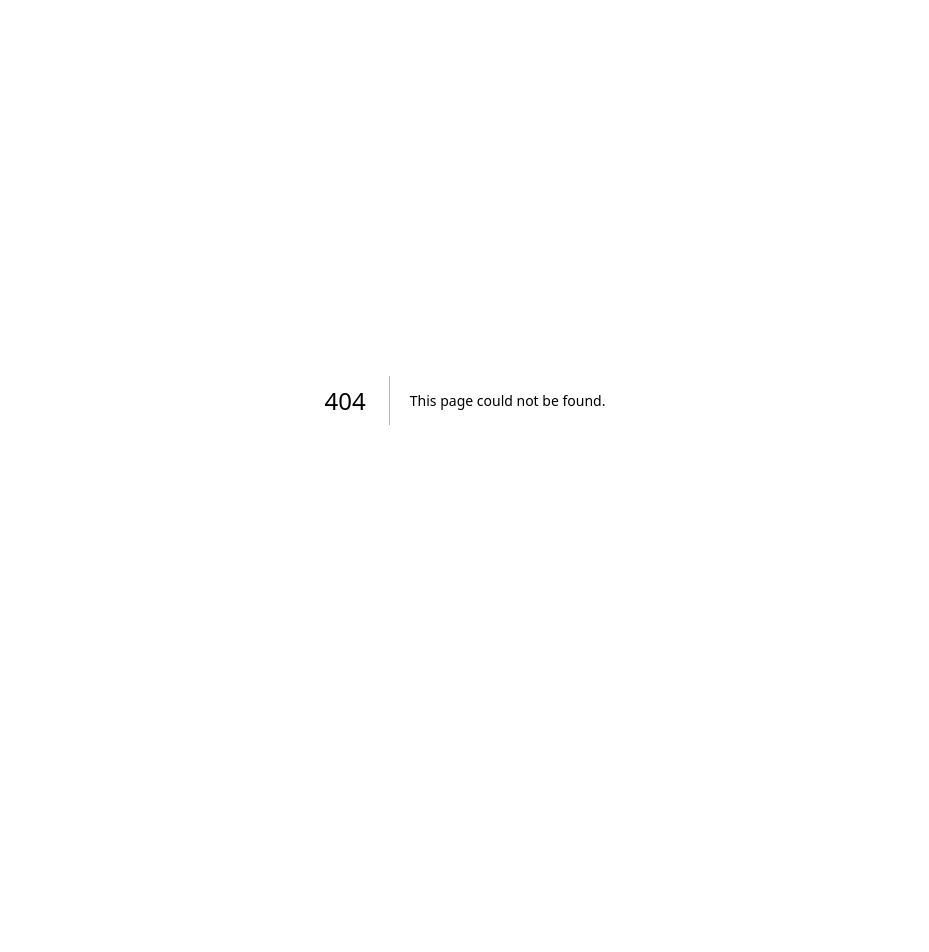
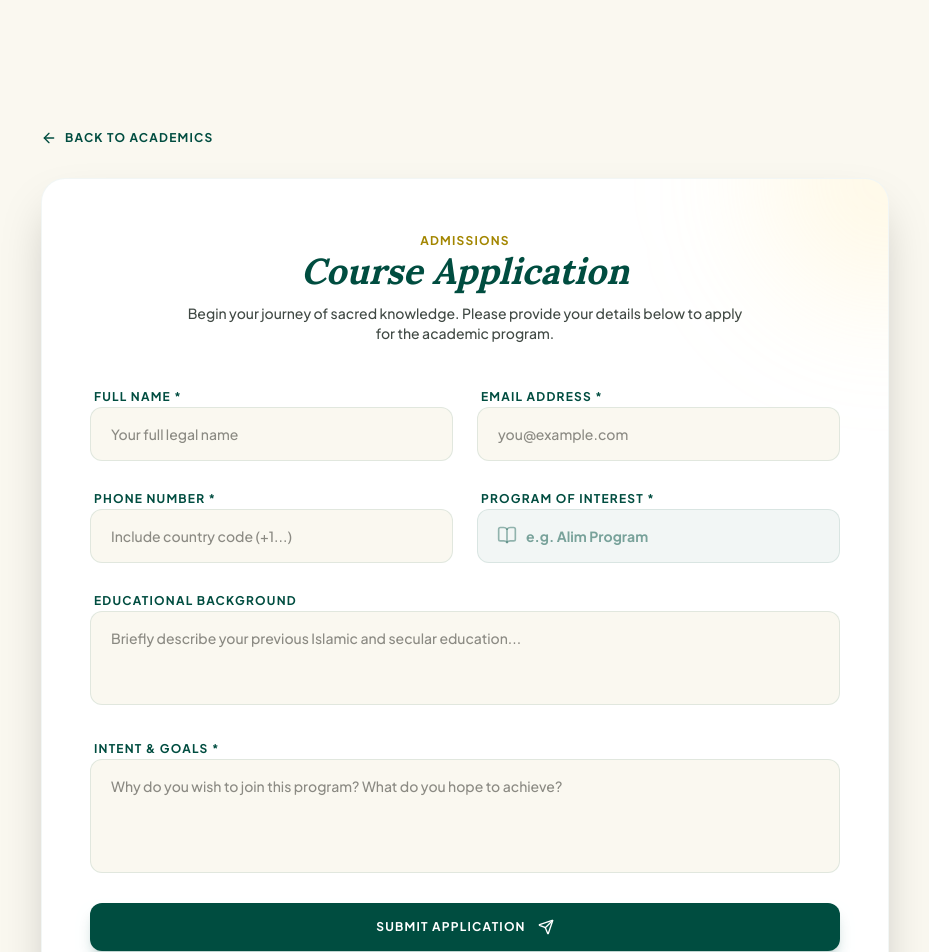
Before and after one commit to jamiasiddiqia/JAMIA-SIDDIQIYYAH, a Next.js app: page /apply in a window 1280 px wide. Before the commit this address had no page. Shown: the top 952 px of the page, without its empty margins (175-1104 px from the left). Before the commit the page ends 800 px from the top, so only its background shows below. Built offline with nearby package versions, Linux system fonts and the light colour scheme; no server answers.

Commit message:
feat: add course application form integrated with admin contact inbox

```diff
--- /dev/null
+++ b/src/app/apply/page.tsx
@@ -0,0 +1,225 @@
+"use client";
+
+import React, { useState, Suspense } from "react";
+import { useSearchParams } from "next/navigation";
+import { supabase } from "@/lib/supabase";
+import { BookOpen, Send, Loader2, ArrowLeft, CheckCircle } from "lucide-react";
+import Link from "next/link";
+
+function ApplyForm() {
+  const searchParams = useSearchParams();
+  const courseParam = searchParams.get("course") || "";
+
+  const [loading, setLoading] = useState(false);
+  const [success, setSuccess] = useState(false);
+  const [errorMsg, setErrorMsg] = useState("");
+
+  const [formData, setFormData] = useState({
+    name: "",
+    email: "",
+    phone: "",
+    course: courseParam,
+    background: "",
+    intent: "",
+  });
+
+  const handleChange = (e: React.ChangeEvent<HTMLInputElement | HTMLTextAreaElement | HTMLSelectElement>) => {
+    setFormData((prev) => ({ ...prev, [e.target.name]: e.target.value }));
+  };
+
+  const handleSubmit = async (e: React.FormEvent) => {
+    e.preventDefault();
+    setLoading(true);
+    setErrorMsg("");
+
+    const formattedMessage = `Application for Course: ${formData.course}
+
+Educational Background:
+${formData.background}
+
+Intent & Goals:
+${formData.intent}`;
+
+    try {
+      const { error } = await supabase.from("contacts").insert([
+        {
+          name: formData.name,
+          email: formData.email,
+          phone: formData.phone,
+          message: formattedMessage,
+          status: "new",
+        },
+      ]);
+
+      if (error) {
+        throw error;
+      }
+
+      setSuccess(true);
+    } catch (err: any) {
+      setErrorMsg(err.message || "Failed to submit application. Please try again.");
+    } finally {
+      setLoading(false);
+    }
+  };
+
+  if (success) {
+    return (
+      <div className="bg-white rounded-3xl p-8 md:p-16 border border-primary/5 shadow-2xl text-center max-w-2xl mx-auto space-y-6 relative overflow-hidden">
+        <div className="absolute top-0 right-0 w-64 h-64 bg-secondary-fixed/20 blur-3xl rounded-full -mr-32 -mt-32"></div>
+        <div className="absolute bottom-0 left-0 w-64 h-64 bg-primary/5 blur-3xl rounded-full -ml-32 -mb-32"></div>
+
+        <div className="w-20 h-20 bg-green-50 text-green-600 rounded-full flex items-center justify-center mx-auto mb-6">
+          <CheckCircle className="w-10 h-10" />
+        </div>
+        <h2 className="font-display text-3xl font-bold text-primary italic">Application Received!</h2>
+        <p className="text-on-surface-variant leading-relaxed">
+          JazakAllah Khair for applying to the <strong>{formData.course}</strong> program at Jamia Siddiqiyyah.
+          Our academic admissions team will review your application and contact you soon.
+        </p>
+        <div className="pt-8">
+          <Link href="/" className="inline-flex items-center gap-2 bg-primary text-white px-8 py-4 rounded-xl font-bold uppercase tracking-widest text-xs hover:bg-primary-600 transition-all hover:shadow-lg hover:shadow-primary/20">
+            <ArrowLeft className="w-4 h-4" /> Return Home
+          </Link>
+        </div>
+      </div>
+    );
+  }
+
+  return (
+    <div className="bg-white rounded-3xl p-6 md:p-12 border border-primary/5 shadow-2xl relative overflow-hidden">
+      <div className="absolute top-0 right-0 w-64 h-64 bg-secondary-fixed/20 blur-3xl rounded-full -mr-32 -mt-32 pointer-events-none"></div>
+
+      <div className="text-center space-y-3 mb-10">
+        <span className="text-secondary font-semibold text-xs tracking-widest uppercase">Admissions</span>
+        <h2 className="font-display text-3xl md:text-4xl text-primary italic font-bold">Course Application</h2>
+        <p className="text-on-surface-variant text-sm max-w-xl mx-auto">
+          Begin your journey of sacred knowledge. Please provide your details below to apply for the academic program.
+        </p>
+      </div>
+
+      <form onSubmit={handleSubmit} className="space-y-6 relative z-10">
+        <div className="grid grid-cols-1 md:grid-cols-2 gap-6">
+          <div className="space-y-2">
+            <label className="text-xs font-bold uppercase tracking-widest text-primary ml-1">Full Name *</label>
+            <input
+              type="text"
+              name="name"
+              required
+              value={formData.name}
+              onChange={handleChange}
+              placeholder="Your full legal name"
+              className="w-full bg-background-warm border border-primary/10 rounded-xl px-5 py-4 text-sm focus:outline-none focus:border-primary/30 focus:ring-1 focus:ring-primary/30 transition-all"
+            />
+          </div>
+          <div className="space-y-2">
+            <label className="text-xs font-bold uppercase tracking-widest text-primary ml-1">Email Address *</label>
+            <input
+              type="email"
+              name="email"
+              required
+              value={formData.email}
+              onChange={handleChange}
+              placeholder="you@example.com"
+              className="w-full bg-background-warm border border-primary/10 rounded-xl px-5 py-4 text-sm focus:outline-none focus:border-primary/30 focus:ring-1 focus:ring-primary/30 transition-all"
+            />
+          </div>
+        </div>
+
+        <div className="grid grid-cols-1 md:grid-cols-2 gap-6">
+          <div className="space-y-2">
+            <label className="text-xs font-bold uppercase tracking-widest text-primary ml-1">Phone Number *</label>
+            <input
+              type="tel"
+              name="phone"
+              required
+              value={formData.phone}
+              onChange={handleChange}
+              placeholder="Include country code (+1...)"
+              className="w-full bg-background-warm border border-primary/10 rounded-xl px-5 py-4 text-sm focus:outline-none focus:border-primary/30 focus:ring-1 focus:ring-primary/30 transition-all"
+            />
+          </div>
+          <div className="space-y-2">
+            <label className="text-xs font-bold uppercase tracking-widest text-primary ml-1">Program of Interest *</label>
+            <div className="relative">
+              <BookOpen className="absolute left-5 top-4 w-5 h-5 text-primary/40" />
+              <input
+                type="text"
+                name="course"
+                required
+                value={formData.course}
+                onChange={handleChange}
+                placeholder="e.g. Alim Program"
+                className="w-full bg-primary/5 border border-primary/10 rounded-xl pl-12 pr-5 py-4 text-sm font-semibold text-primary focus:outline-none focus:border-primary/30 transition-all"
+              />
+            </div>
+          </div>
+        </div>
+
+        <div className="space-y-2">
+          <label className="text-xs font-bold uppercase tracking-widest text-primary ml-1">Educational Background</label>
+          <textarea
+            name="background"
+            rows={3}
+            value={formData.background}
+            onChange={handleChange}
+            placeholder="Briefly describe your previous Islamic and secular education..."
+            className="w-full bg-background-warm border border-primary/10 rounded-xl px-5 py-4 text-sm focus:outline-none focus:border-primary/30 focus:ring-1 focus:ring-primary/30 transition-all resize-none"
+          ></textarea>
+        </div>
+
+        <div className="space-y-2">
+          <label className="text-xs font-bold uppercase tracking-widest text-primary ml-1">Intent & Goals *</label>
+          <textarea
+            name="intent"
+            rows={4}
+            required
+            value={formData.intent}
+            onChange={handleChange}
+            placeholder="Why do you wish to join this program? What do you hope to achieve?"
+            className="w-full bg-background-warm border border-primary/10 rounded-xl px-5 py-4 text-sm focus:outline-none focus:border-primary/30 focus:ring-1 focus:ring-primary/30 transition-all resize-none"
+          ></textarea>
+        </div>
+
+        {errorMsg && (
+          <div className="p-4 bg-red-50 text-red-600 rounded-xl text-sm border border-red-100 font-medium">
+            {errorMsg}
+          </div>
+        )}
+
+        <button
+          type="submit"
+          disabled={loading}
+          className="w-full bg-primary hover:bg-primary-600 text-white rounded-xl px-8 py-4 font-bold uppercase tracking-widest text-xs transition-all shadow-lg shadow-primary/20 hover:shadow-xl hover:shadow-primary/30 flex items-center justify-center gap-2 disabled:opacity-70 disabled:cursor-not-allowed"
+        >
+          {loading ? (
+            <Loader2 className="w-5 h-5 animate-spin" />
+          ) : (
+            <>
+              Submit Application <Send className="w-4 h-4 ml-1" />
+            </>
+          )}
+        </button>
+      </form>
+    </div>
+  );
+}
+
+export default function ApplyPage() {
+  return (
+    <div className="min-h-screen bg-background-warm pt-32 pb-24">
+      <div className="max-w-4xl mx-auto px-6">
+        <Link href="/#programs" className="inline-flex items-center gap-2 text-primary hover:text-secondary-fixed text-xs font-bold uppercase tracking-widest mb-8 transition-colors">
+          <ArrowLeft className="w-4 h-4" /> Back to Academics
+        </Link>
+        <Suspense fallback={
+          <div className="bg-white rounded-3xl p-24 border border-primary/5 flex items-center justify-center">
+            <Loader2 className="w-8 h-8 animate-spin text-primary" />
+          </div>
+        }>
+          <ApplyForm />
+        </Suspense>
+      </div>
+    </div>
+  );
+}
--- a/src/app/page.tsx
+++ b/src/app/page.tsx
@@ -1,6 +1,7 @@
 "use client";
 
 import React, { useState, useEffect } from "react";
+import Link from "next/link";
 import { motion, useAnimation } from "framer-motion";
 import {
   BookOpen,
@@ -422,9 +423,9 @@ export default function Home() {
                   <span className="text-[10px] text-secondary font-bold uppercase tracking-wider group-hover:text-secondary-fixed">
                     {prog.duration}
                   </span>
-                  <button className="text-primary group-hover:text-secondary-fixed font-bold uppercase tracking-wider text-[10px] flex items-center gap-1">
+                  <Link href={`/apply?course=${encodeURIComponent(prog.title)}`} className="text-primary group-hover:text-secondary-fixed font-bold uppercase tracking-wider text-[10px] flex items-center gap-1">
                     Apply <ArrowRight className="w-3.5 h-3.5" />
-                  </button>
+                  </Link>
                 </div>
               </div>
             ))}
--- a/src/data/mockData.ts
+++ b/src/data/mockData.ts
@@ -254,6 +254,6 @@ export const organizations = [
   {
     name: "University of Sharjah",
     nameArabic: "جامعة الشارقة",
-    logo: "https://upload.wikimedia.org/wikipedia/commons/e/e5/University_of_Sharjah_logo.svg",
+    logo: "/logo.png",
   },
 ];
```
